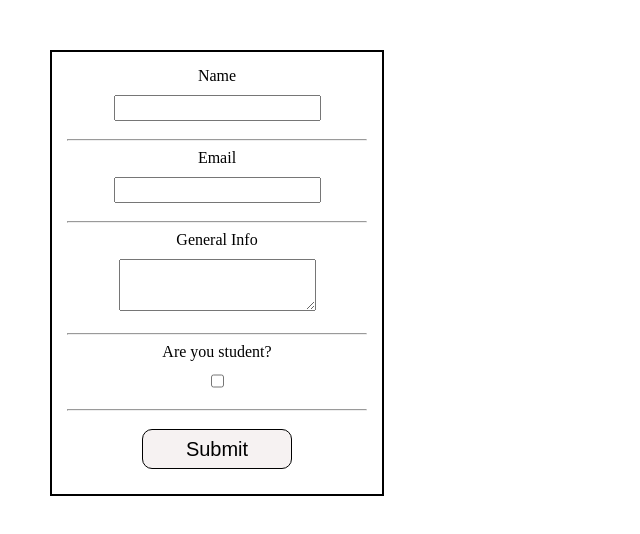
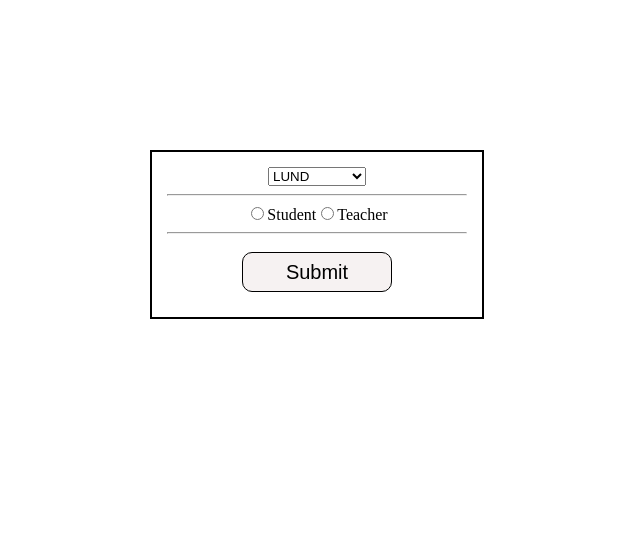
Before and after one commit to his984/tarmeez-react-course, a React (Create React App) app: page / in a window 1280 px wide. Shown: the top 534 px of the page, without its empty margins (0-640 px from the left). Built offline with nearby package versions, Linux system fonts and the light colour scheme.

Commit message:
Select & Radio Inputs With State

```diff
--- a/src/App.css
+++ b/src/App.css
@@ -11,21 +11,10 @@ button {
   border: solid 1px black;
   background-color: rgba(241, 235, 235, 0.626);
 }
-input {
-  margin: 10px;
-  height: 20px;
-  font-size: 15px;
-}
+
 form {
   border: solid 2px black;
   width: 300px;
-  margin: 50px;
+  margin: 150px;
   padding: 15px;
 }
-textarea {
-  margin: 10px;
-  padding: 10px;
-}
-label {
-  display: block;
-}
--- a/src/App.js
+++ b/src/App.js
@@ -12,17 +12,7 @@ function App() {
 export default App;
 
 function MyForm() {
-  const [formInputs, setFormInput] = useState({
-    name: "",
-    email: "",
-    generalInfo: "",
-    isStudent: false,
-  });
-  //
-  function handleCheckBoxChanged(event) {
-    setFormInput({ ...formInputs, isStudent: event.target.checked });
-  }
-
+  const [formInputs, setFormInput] = useState({ city: "", status: "" });
   return (
     <form
       onSubmit={(e) => {
@@ -30,38 +20,39 @@ function MyForm() {
         console.log(formInputs);
       }}
     >
-      <label>Name</label>
-      <input
-        value={formInputs.name}
-        onChange={(event) => {
-          setFormInput({ ...formInputs, name: event.target.value });
+      <select
+        value={formInputs.city}
+        onChange={(e) => {
+          setFormInput({ ...formInputs, city: e.target.value });
         }}
-      />
+      >
+        <option>LUND</option>
+        <option>MALMO</option>
+        <option>DAMASCUS</option>
+      </select>
       <hr></hr>
-
-      <label>Email</label>
-
-      <input
-        value={formInputs.email}
-        onChange={(event) => {
-          setFormInput({ ...formInputs, email: event.target.value });
-        }}
-      />
-      <hr></hr>
-      <label>General Info</label>
-      <textarea
-        value={formInputs.generalInfo}
-        onChange={(event) => {
-          setFormInput({ ...formInputs, generalInfo: event.target.value });
-        }}
-      />
-      <hr></hr>
-      <label>Are you student?</label>
-      <input
-        type="checkbox"
-        checked={formInputs.isStudent}
-        onChange={handleCheckBoxChanged}
-      ></input>
+      <div>
+        <input
+          value="student"
+          type="radio"
+          name="status"
+          checked={formInputs.status === "student"}
+          onChange={(e) => {
+            setFormInput({ ...formInputs, status: e.target.value });
+          }}
+        />
+        Student
+        <input
+          value="teacher"
+          type="radio"
+          name="status"
+          checked={formInputs.status === "teacher"}
+          onChange={(e) => {
+            setFormInput({ ...formInputs, status: e.target.value });
+          }}
+        />
+        Teacher
+      </div>
       <hr></hr>
       <button type="submit">Submit</button>
     </form>
```
